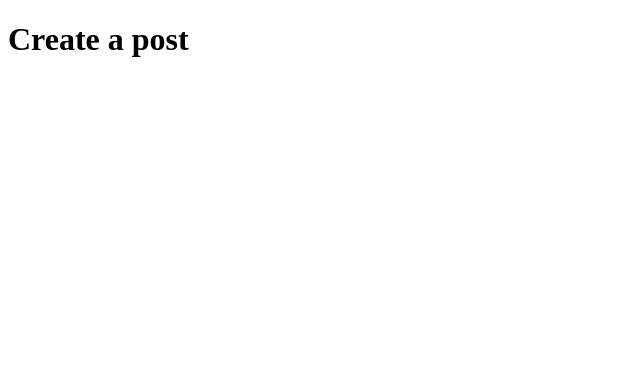
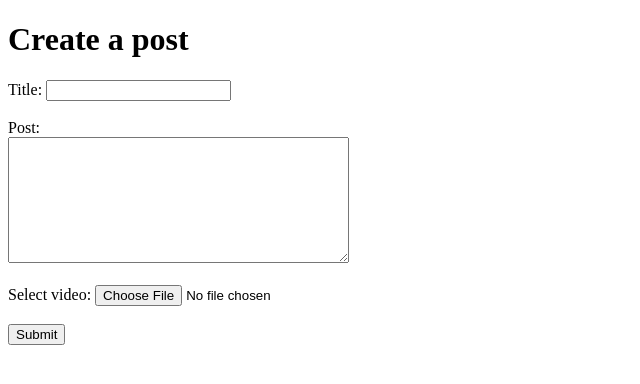
Before and after one commit to TurdManDave/Ficha04-Ex3, a plain HTML site: page create_post.html in a window 1280 px wide. Shown: the whole page, without its empty margins (0-640 px from the left). Drawn offline with Linux system fonts and the light colour scheme.

Commit message:
resto do exercicio

```diff
--- a/create_post.html
+++ b/create_post.html
@@ -9,5 +9,25 @@
     <header>
         <h1>Create a post</h1>
     </header>
+    <div>
+        <form action="create_post.html">
+            <div>
+                <label for="titulo">Title:</label>
+                <input type="text" name="titulo" id="titulo" required>
+            </div>
+            <br>
+            <div>
+                <label for="conteúdo">Post:</label><br>
+                <textarea name="conteúdo" id="conteúdo" cols="40" rows="8"></textarea>
+            </div>
+            <br>
+            <div>
+                <label for="video">Select video:</label>
+                <input type="file" id="video" name="video" accept="video/*">
+            </div>
+            <br>
+            <input type="submit">
+        </form>
+    </div>
 </body>
 </html>
```
